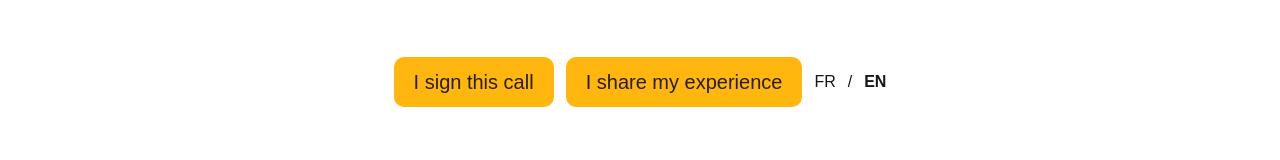
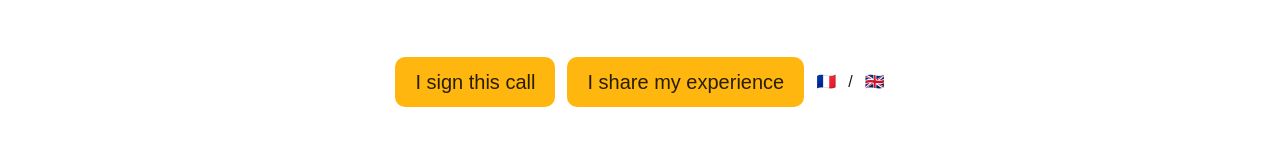
Before and after one commit to StopViolenceMotorisee/demo, a Next.js app: page /english in a window 1280 px wide. Shown: the part 389-549 px from the top of the page. Built offline with nearby package versions, Linux system fonts and the light colour scheme.

Commit message:
Utilise des drapeaux pour les pages FR/EN

```diff
--- a/pages/english.js
+++ b/pages/english.js
@@ -41,10 +41,7 @@ export default function Home() {
           >
             I share my experience
           </Link>
-          <Link href="/">FR</Link>/
-          <Link href="/english">
-            <strong>EN</strong>
-          </Link>
+          <Link href="/">🇨🇵</Link>/<Link href="/english">🇬🇧</Link>
         </div>
         <main className={styles.main}>
           <h1 className="is-size-3">
--- a/pages/index.js
+++ b/pages/index.js
@@ -41,10 +41,7 @@ export default function Home() {
           >
             Je témoigne
           </Link>
-          <Link href="/">
-            <strong>FR</strong>
-          </Link>
-          /<Link href="/english">EN</Link>
+          <Link href="/">🇨🇵</Link>/<Link href="/english">🇬🇧</Link>
         </div>
         <main className={styles.main}>
           <h1 className="is-size-3">
```
